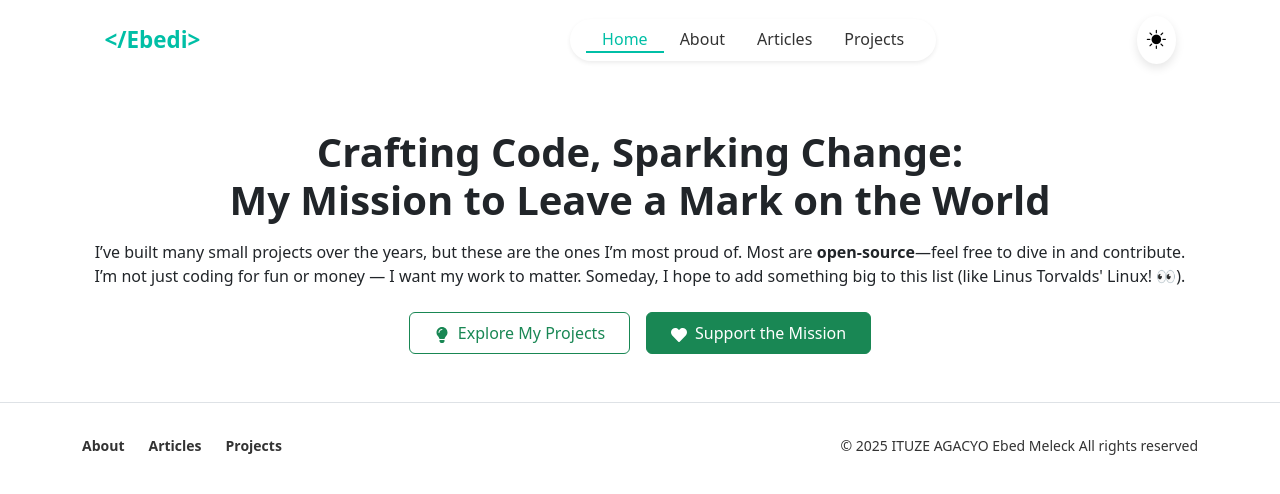
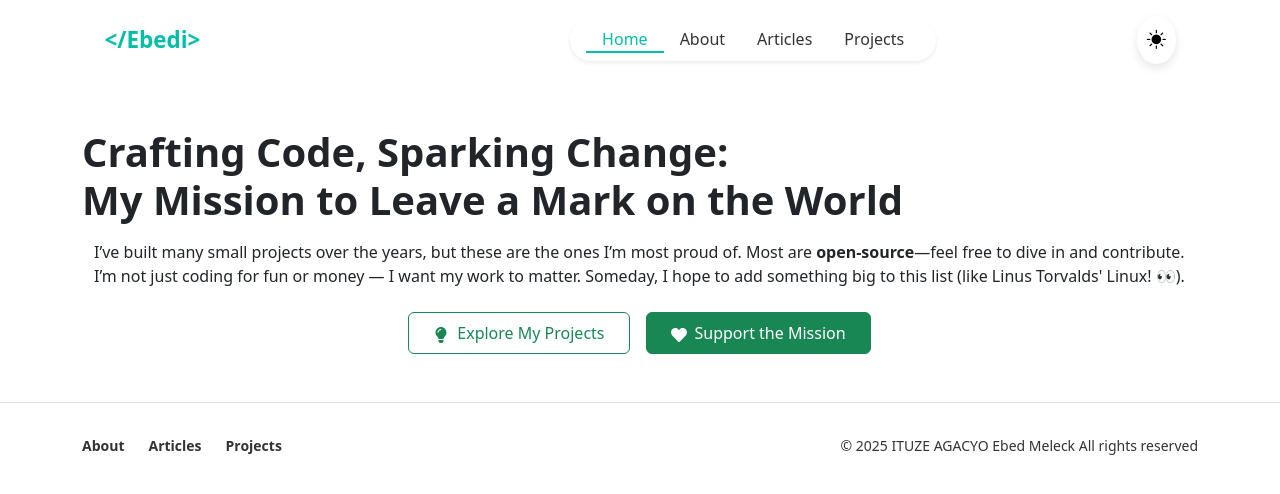
Before and after one commit to ISONIC0788/ebedimeleck.engineer, a React (Vite) app in the folder ebedi.eng/: page /projects in a window 1280 px wide. Shown: the top 494 px of the page. Built offline with nearby package versions, Linux system fonts and the light colour scheme.

Commit message:
modified project desc

```diff
--- a/ebedi.eng/src/components/ProjectDesc.jsx
+++ b/ebedi.eng/src/components/ProjectDesc.jsx
@@ -8,11 +8,13 @@ import { FaCode, FaLightbulb, FaHeart } from "react-icons/fa";
 
 function ProjectDesc() {
   return (
-    <section className="hello-section container py-5 text-center">
-     <h1 className="display-7 fw-bold mb-3">
+    <section className="hello-section container py-5  d-flex justify-content-start">
+        {/* text-center */}
+        <div className='  '>
+        <h1 className="display-8 fw-bold mb-3  ">
         Crafting Code, Sparking Change: <br className="d-none d-md-block" />
         My Mission to Leave a Mark on the World
-      </h1>
+       </h1>
 
       <p className="container fs-7 mb-4">
         I’ve built many small projects over the years, but these are the ones I’m most proud of.
@@ -32,6 +34,9 @@ function ProjectDesc() {
           Support the Mission
         </button>
       </div>
+
+        </div>
+
     </section>
   )
 }
--- a/ebedi.eng/src/styles/navbar.scss
+++ b/ebedi.eng/src/styles/navbar.scss
@@ -391,3 +391,16 @@ body.dark-mode .animated-shadow:hover {
   transform: scale(1.05);
   box-shadow: 0 8px 25px #00bfa6;
 }
+
+.hello-section {
+  // background-color: lighten($primary-accent, 45%);
+  // border-radius: 1rem;
+  // margin-top: 2rem;
+
+  button {
+    transition: transform 0.2s ease;
+    &:hover {
+      transform: translateY(-2px);
+    }
+  }
+}
```
